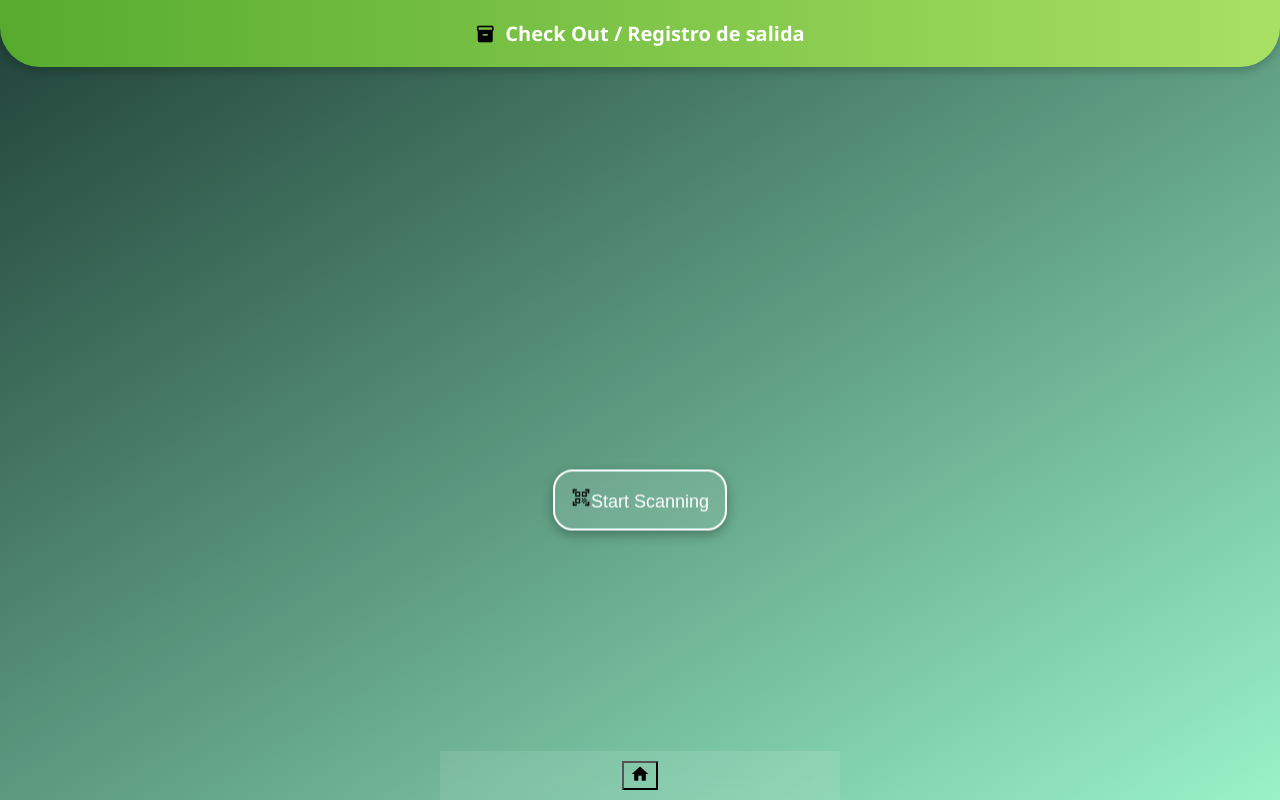
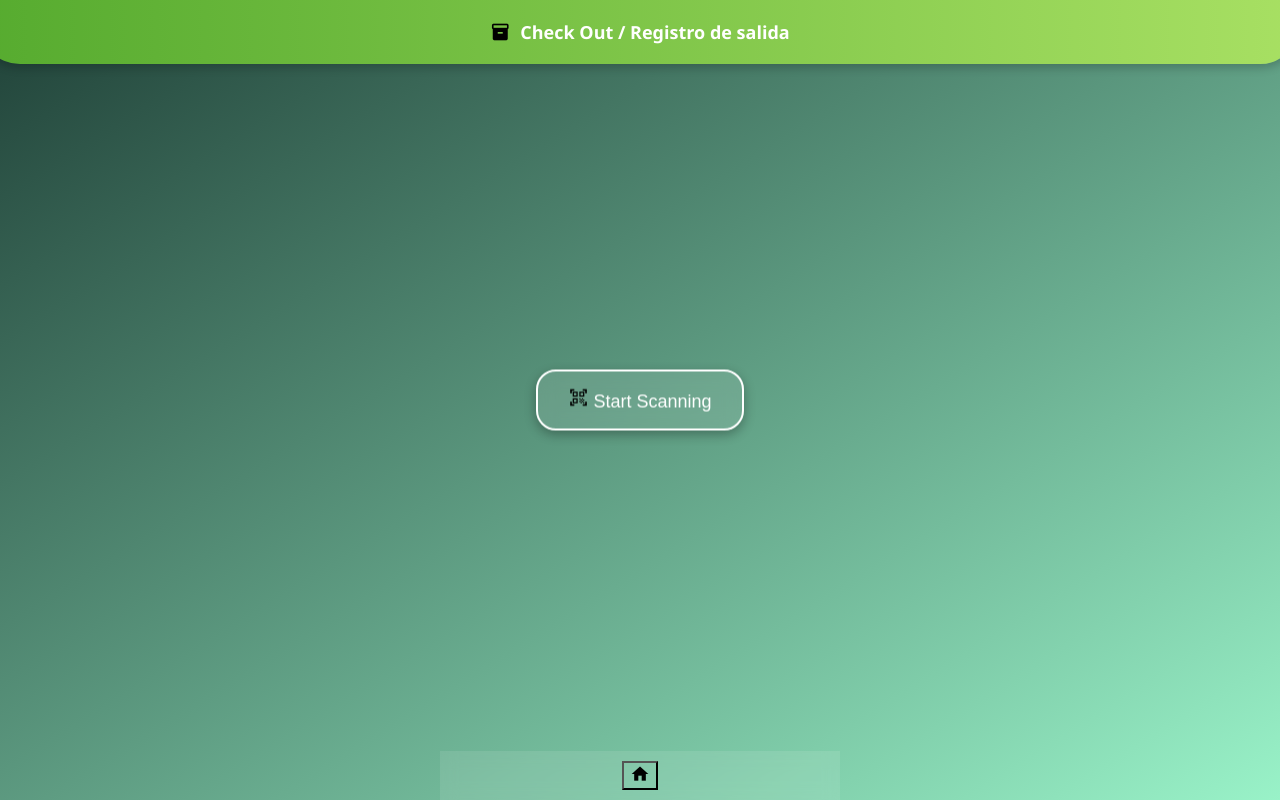
Before and after one commit to mrsraissa/company-scanner, a plain HTML site: page checkout.html in a window 1280 px wide. Drawn offline with Linux system fonts and the light colour scheme.

Commit message:
Update checkout.html

```diff
--- a/checkout.html
+++ b/checkout.html
@@ -15,33 +15,27 @@
       height: 100vh;
       display: flex;
       flex-direction: column;
-    }
-    .container {
-      max-width: 400px;
-      margin: auto;
-      padding: 20px;
-      text-align: center;
-      flex-grow: 1;
+      align-items: center;
     }
     .header {
       background: linear-gradient(to right, #56ab2f, #a8e063);
       border-bottom-left-radius: 40px;
       border-bottom-right-radius: 40px;
-      padding: 20px;
+      padding: 10px 20px;
+      width: 100%;
       color: white;
       text-align: center;
       box-shadow: 0 4px 10px rgba(0, 0, 0, 0.2);
     }
     .header h2 {
-      font-size: 20px;
-      margin: 0;
+      font-size: 18px;
+      margin: 10px 0;
     }
     .icon-title {
       display: flex;
       justify-content: center;
       align-items: center;
       gap: 10px;
-      color: white;
     }
     #startScanBtn {
       font-size: 18px;
@@ -49,14 +43,19 @@
       color: white;
       border: 2px solid white;
       border-radius: 20px;
-      padding: 16px;
-      margin-top: 100px;
+      padding: 16px 30px;
       box-shadow: 0 4px 12px rgba(0,0,0,0.3);
       backdrop-filter: blur(10px);
       position: absolute;
       top: 50%;
-      left: 50%;
-      transform: translate(-50%, -50%);
+      transform: translateY(-50%);
+    }
+    .container {
+      max-width: 400px;
+      width: 100%;
+      padding: 20px;
+      margin-top: 100px;
+      text-align: center;
     }
     input {
       font-size: 18px;
@@ -69,7 +68,12 @@
     #scannerUI {
       display: none;
       background-color: white;
-      }
+      padding: 20px;
+      border-radius: 20px;
+      box-shadow: 0 4px 12px rgba(0,0,0,0.1);
+      margin-top: 40px;
+      color: #333;
+    }
     #productInfo {
       font-size: 20px;
       font-weight: bold;
@@ -91,7 +95,8 @@
       max-width: 320px;
       border-radius: 16px;
       border: none;
-        }
+      box-shadow: 0 4px 10px rgba(0,0,0,0.1);
+    }
     .bottom-bar {
       position: fixed;
       bottom: 0;
@@ -121,24 +126,24 @@
     </div>
   </div>
 
+  <button onclick="openScanner()" id="startScanBtn"><span class="material-icons">qr_code_scanner</span> Start Scanning</button>
+
   <div class="container">
-    <button onclick="openScanner()" id="startScanBtn"><span class="material-icons">qr_code_scanner</span>Start Scanning</button>
-
     <div id="scannerUI">
       <div id="productInfo">&nbsp;</div>
       <video id="preview" playsinline></video>
 
-      <label><span class="material-icons">barcode</span>Scanned Barcode:</label>
+      <label><span class="material-icons">barcode</span> Scanned Barcode:</label>
       <input type="text" id="barcode" readonly>
 
-      <label><span class="material-icons">edit</span>Quantity:</label>
+      <label><span class="material-icons">edit</span> Quantity:</label>
       <input type="number" id="quantity">
 
-      <button id="submitBtn" onclick="submitData()"><span class="material-icons">send</span>Submit</button>
-      <button onclick="openScanner()"><span class="material-icons">autorenew</span>Scan Again</button>
+      <button id="submitBtn" onclick="submitData()"><span class="material-icons">send</span> Submit</button>
+      <button onclick="openScanner()"><span class="material-icons">autorenew</span> Scan Again</button>
+
+      <div id="result"></div>
     </div>
-
-    <div id="result"></div>
   </div>
 
   <div class="bottom-bar">
```
